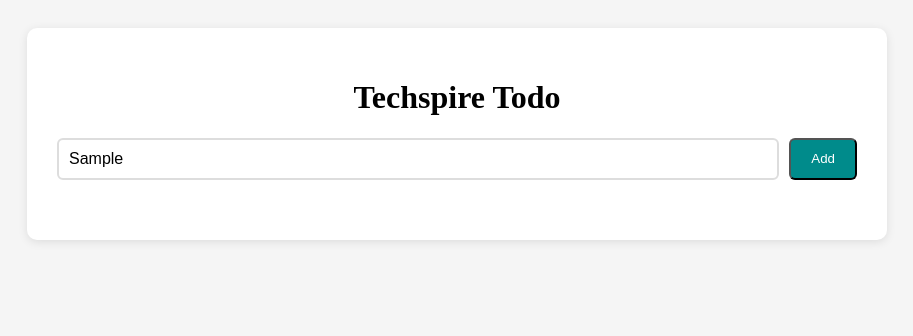
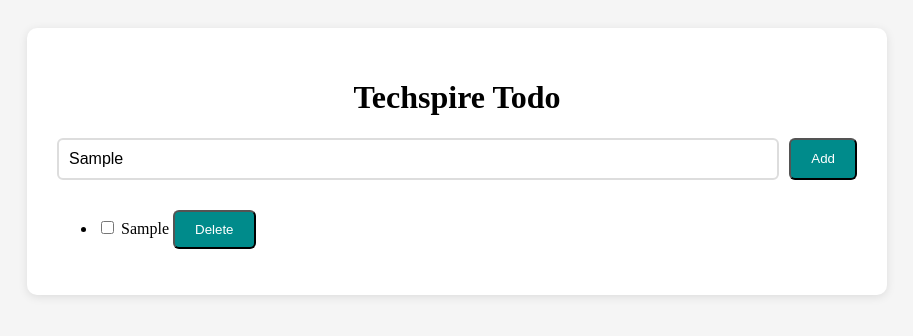
Before and after one commit to Arg-sq/A16JSDOMLogic, a plain HTML site: page index.html in a window 1280 px wide. Both pictures are taken after typing "Sample" into the empty fields and a click on the button "Add". Shown: the whole page, without its empty margins (183-1096 px from the left). Drawn offline with Linux system fonts and the light colour scheme.

Commit message:
add flow complete

```diff
--- a/index.html
+++ b/index.html
@@ -59,8 +59,18 @@
             <input type="text" id="todoInput" placeholder="Add a new task...">
             <button onclick=" addTodo()" >Add</button>
         </div>
+
+        <ul id="todolist">
+
+        </ul>
+
     </div>
     <script>
+
+        function saveTodos(){
+            localStorage.setItem("todos", JSON.stringify(todos));
+        }
+        let todos=JSON.parse(localStorage.getItem("todos")) || []
 
         function addTodo(){
             const input =document.getElementById("todoInput")
@@ -69,16 +79,40 @@
             if(text){
 
                 const todo={
-                    id: new Date(),
+                    id: Date.now(),
                     text,
                     completed:false,
                     createdAt:new Date()
                 }
+                todos.unshift(todo)
+                saveTodos() //local storage addition
+                renderTodos()
 
             }
 
 
         }
+        function renderTodos(){
+            const todolist=document.getElementById("todolist") //this is <ul>
+            todolist.innerHTML=""
+
+            todos.forEach((todo)=>{
+            const li =document.createElement("li")
+            li.className="todo-item"
+            li.id=todo.id
+            li.innerHTML=`
+            <input type="checkbox">
+            <span class="todo-text">${todo.text}</span>
+            <button class="delete-btn">Delete</button>
+            `
+            todolist.appendChild(li)
+
+
+            })
+
+
+        }
+
     </script>
 </body>
 </html>
```
